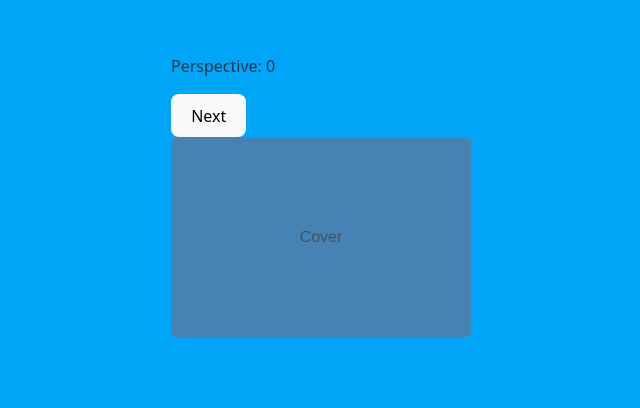
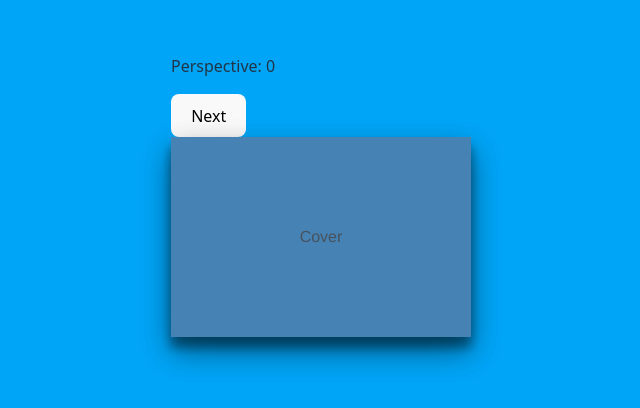
Before and after one commit to GBS-Alex/3d, a React (Vite) app: page / in a window 1280 px wide. Shown: the part 254-662 px from the top of the page, without its empty margins (319-959 px from the left). Built offline with nearby package versions, Linux system fonts and the light colour scheme.

Commit message:
remove unnecessary styles, add box shadow

```diff
--- a/src/App.css
+++ b/src/App.css
@@ -1,4 +1,3 @@
-/* Keyframes for the main card (cover/left inside) */
 @keyframes mainCard2to0 {
 	0% {
 		transform: rotateY(-180deg);
@@ -23,27 +22,6 @@
 		transform: rotateY(0deg);
 	}
 }
-
-/* Keyframes for the back card (right inside/back) */
-/* @keyframes backCard2to0 { */
-/* 	0% { */
-/* 		transform: rotateY(-180deg); */
-/* 		z-index: 1; */
-/* 	} */
-/* 	25% { */
-/* 		transform: rotateY(0deg); */
-/* 		z-index: 1; */
-/* 	} */
-/* 	40% { */
-/* 		transform: rotateY(0deg); */
-/* 		z-index: 1; /* Rotate to right inside first */
-*/
-/* 	} */
-/* 	100% { */
-/* 		transform: rotateY(0deg); */
-/* 		z-index: 0; /* Stay as right inside, move behind */ */
-/* 	} */
-/* } */
 
 html,
 body {
@@ -79,7 +57,8 @@ body {
 	transition: transform 0.75s cubic-bezier(0.175, 0.885, 0.32, 1);
 	cursor: pointer;
 	transform-origin: left;
-}
+	box-shadow: rgba(0, 0, 0, 0.25) 0px 14px 28px, rgba(0, 0, 0, 0.22) 0px 10px 10px;
+	}
 
 .card div {
 	position: absolute;
@@ -87,7 +66,6 @@ body {
 	height: 100%;
 	-webkit-backface-visibility: hidden;
 	backface-visibility: hidden;
-	border-radius: 6px;
 	background: #fff;
 	display: -ms-flexbox;
 	display: box;
@@ -105,40 +83,33 @@ body {
 }
 
 .card.perspective0 {
-	/* transform: rotateY(0deg); */
-	z-index: 0;
-	transform: rotateY(0deg) translateZ(2px); /* Cover slightly forward */
+	z-index: 1;
+	transform: rotateY(0deg);
 }
 
 .card.perspective1 {
-	/* transform: rotateY(-180deg); */
-	z-index: 0;
-	transform: rotateY(-180deg) translateZ(0px); /* Left inside at base level */
+	z-index: 1;
+	transform: rotateY(-180deg);
 }
 
 .card.perspective2 {
-	/* transform: rotateY(-180deg); */
-	z-index: 0;
-	transform: rotateY(-180deg) translateZ(0px); /* Left inside at base level */
+	z-index: 1;
+	transform: rotateY(-180deg);
 }
 
 .backCard.perspective0 {
-	z-index: -1;
-	transform: rotateY(0deg) translateZ(0px); /* Right inside behind cover */
+	z-index: 0;
+	transform: rotateY(0deg);
 }
 
 .backCard.perspective1 {
-	/* transform: rotateY(0deg); */
-	transform: rotateY(0deg) translateZ(2px); /* Right inside forward */
-
-	z-index: -1;
+	transform: rotateY(0deg);
+	z-index: 0;
 }
 
 .backCard.perspective2 {
-	/* transform: rotateY(-180deg); */
-	transform: rotateY(-180deg) translateZ(5px); /* Back forward */
-
-	z-index: 0;
+	transform: rotateY(-180deg);
+	z-index: 1;
 }
 
 .card.perspective0.from-perspective2 {
@@ -149,7 +120,6 @@ body {
 	animation: backCard2to0 0.75s cubic-bezier(0.175, 0.885, 0.32, 1);
 }
 
-/* Regular perspective states (for other transitions) */
 .card.perspective0:not(.from-perspective2) {
 	transform: rotateY(0deg);
 	z-index: 2;
@@ -157,5 +127,5 @@ body {
 
 .backCard.perspective0:not(.from-perspective2) {
 	transform: rotateY(0deg);
-	z-index: 0;
+	z-index: 1;
 }
--- a/src/App.tsx
+++ b/src/App.tsx
@@ -23,7 +23,6 @@ function App() {
 
 	return (
 		<div className="container">
-			{/* <div className="container"> */}
 			<p>Perspective: {perspective}</p>
 			<button onClick={nextPerspective}>Next</button>
 			<br></br>
```
